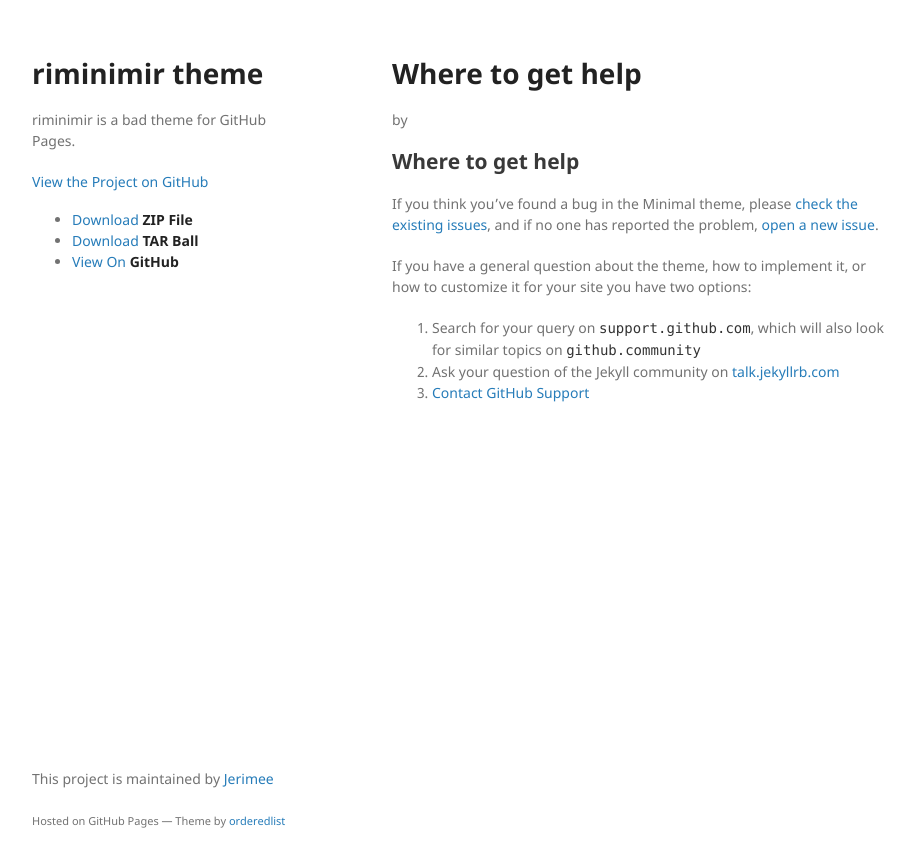
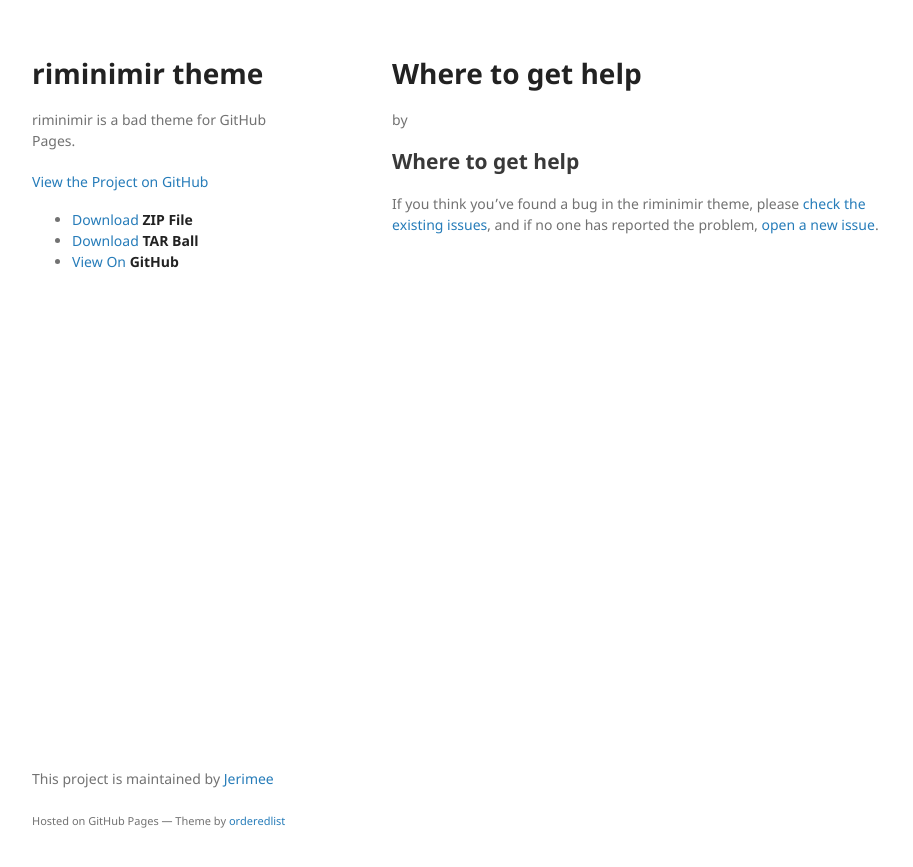
Before and after one commit to Jerimee/riminimir, a Jekyll site: the page built from docs/SUPPORT.md, in a window 1280 px wide. Shown: the top 867 px of the page, without its empty margins (178-1091 px from the left). Built offline with Jekyll 4.4.1, drawn with Linux system fonts in a browser that asks for light colours; our own code applies the rules of GitHub Pages for plain Markdown files.

```diff
--- a/docs/SUPPORT.md
+++ b/docs/SUPPORT.md
@@ -1,9 +1,3 @@
 ## Where to get help
 
-If you think you've found a bug in the Minimal theme, please [check the existing issues](https://github.com/pages-themes/minimal/issues), and if no one has reported the problem, [open a new issue](https://github.com/pages-themes/minimal/issues/new).
-
-If you have a general question about the theme, how to implement it, or how to customize it for your site you have two options:
-
-1. Search for your query on [`support.github.com`](https://support.github.com/?q=pages+Minimal+theme), which will also look for similar topics on [`github.community`](https://github.community/search?q=pages+Minimal+theme)
-2. Ask your question of the Jekyll community on [talk.jekyllrb.com](https://talk.jekyllrb.com/)
-3. [Contact GitHub Support](https://github.com/contact?form%5Bsubject%5D=GitHub%20Pages%20theme%20pages-themes/minimal)
+If you think you've found a bug in the riminimir theme, please [check the existing issues](https://github.com/Jerimee/riminimir/issues), and if no one has reported the problem, [open a new issue](https://github.com/Jerimee/riminimir/issues/new).
```
Also changed, not shown: docs/CONTRIBUTING.md (+7 -21 lines).
